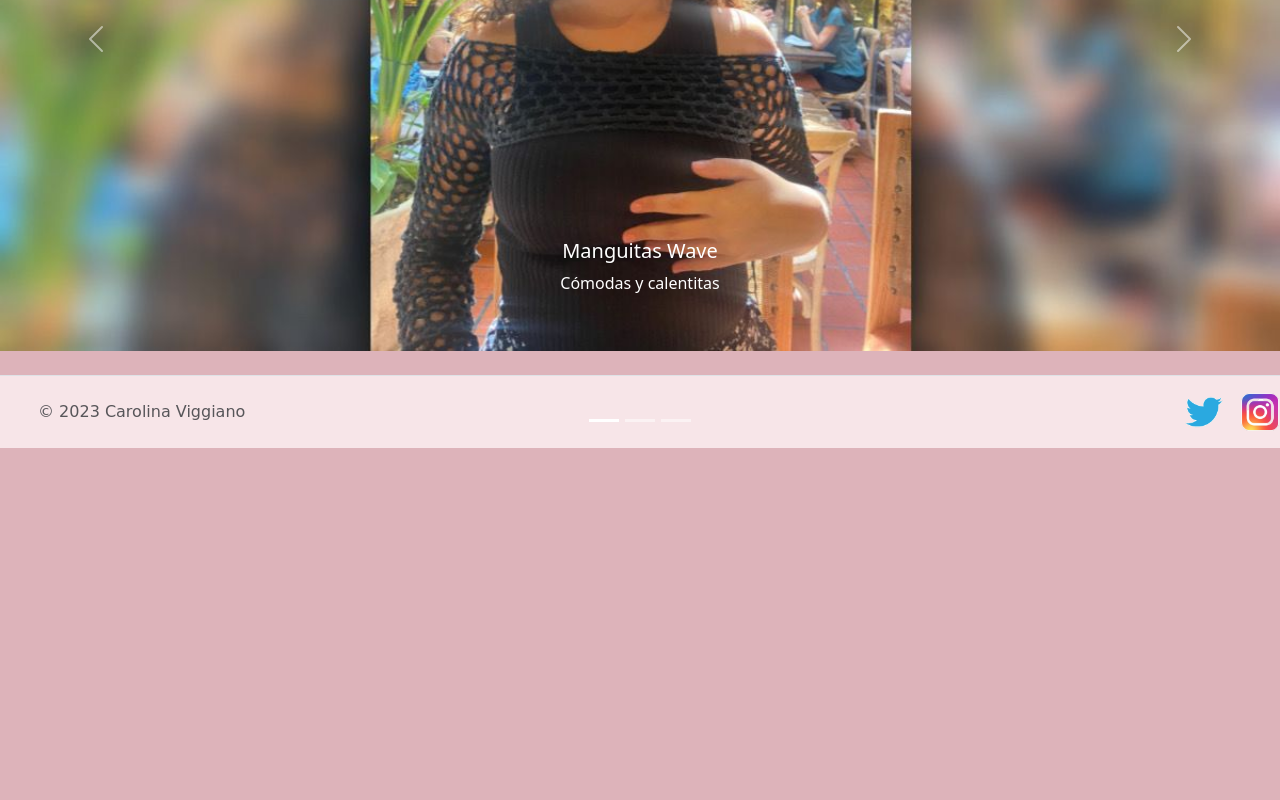
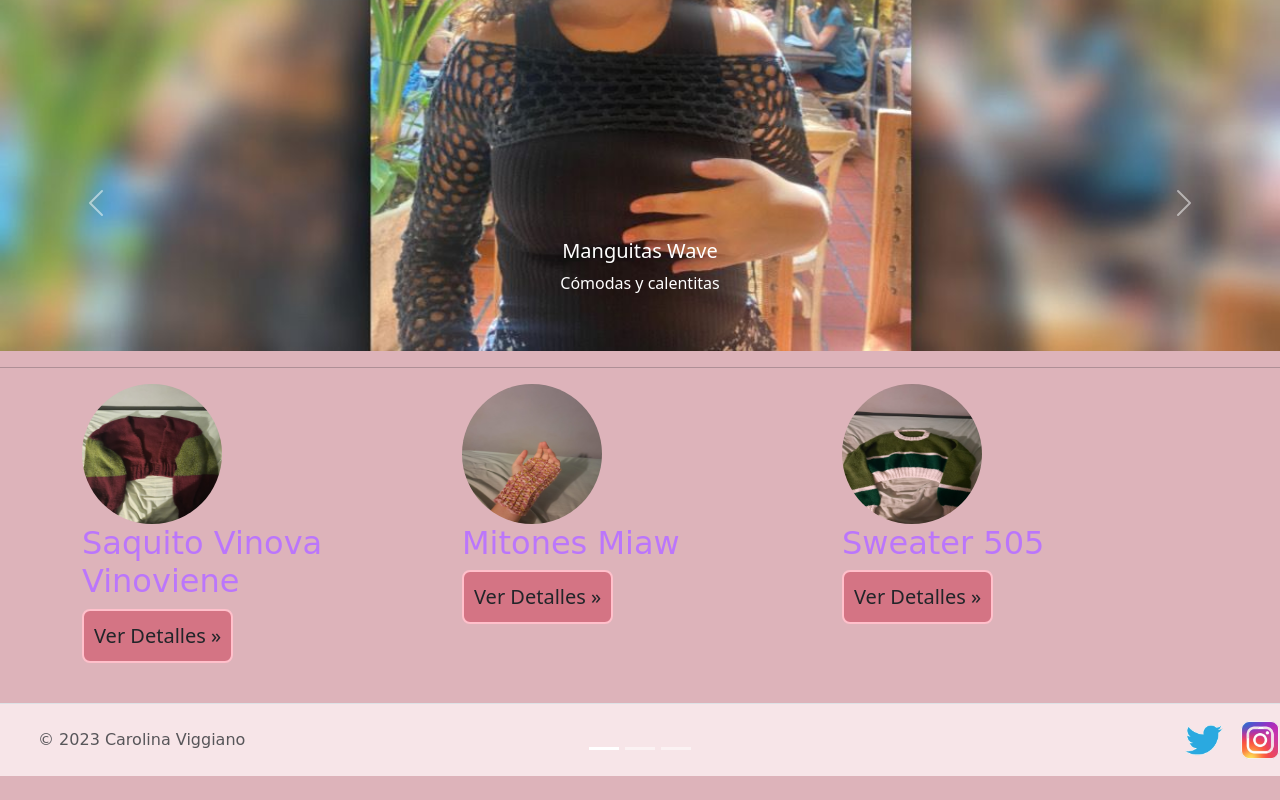
Before and after one commit to caroviggiano/codigo1, a website: page index.html in a window 1280 px wide. Shown: the part 474-1274 px from the top of the page. Before the commit the page ends 946 px from the top, so only its background shows below. Drawn offline with nearby package versions, Linux system fonts and the light colour scheme.

Commit message:
fin entreg 3

```diff
--- a/index.html
+++ b/index.html
@@ -105,6 +105,29 @@
 
   <!-- Carrousel 2 Fin -->
 
+  <section>
+    <hr class="featurette-divider">
+    <div class="container marketing">
+        <div class="row">
+          <div class="col-lg-4">
+           <img class="bd-placeholder-img rounded-circle" preserveAspectRatio="xMidYMid slice" width="140" height="140" src="../imagenes/producto-3.jpeg" alt="Saquito Vinova Vinoviene">
+            <h2 class="fw-normal">Saquito Vinova Vinoviene</h2>
+            <p><a class="btn button-style btn-lg" href="../pages/productos.html">Ver Detalles »</a></p>
+          </div>
+          <div class="col-lg-4">
+            <img class="bd-placeholder-img rounded-circle" preserveAspectRatio="xMidYMid slice" width="140" height="140" src="../imagenes/producto-6.jpeg" alt="Mitones Miaw">
+            <h2 class="fw-normal">Mitones Miaw</h2>
+            <p><a class="btn button-style btn-lg " href="../pages/productos.html">Ver Detalles »</a></p>
+          </div>
+          <div class="col-lg-4">
+            <img class="bd-placeholder-img rounded-circle" preserveAspectRatio="xMidYMid slice" width="140" height="140" src="../imagenes/producto-4.jpeg" alt="Sweater 505">
+            <h2 class="fw-normal">Sweater 505</h2>
+            <p><a class="btn button-style btn-lg " href="../pages/productos.html">Ver Detalles »</a></p>
+          </div>
+        </div>
+      </div>
+    </section>
+
   <footer class="d-flex flex-wrap justify-content-between align-items-center py-3 my-4 border-top">
     <div class="col-md-4 d-flex align-items-center">
       <a href="/" class="mb-3 me-2 mb-md-0 text-body-secondary text-decoration-none lh-1">
```
